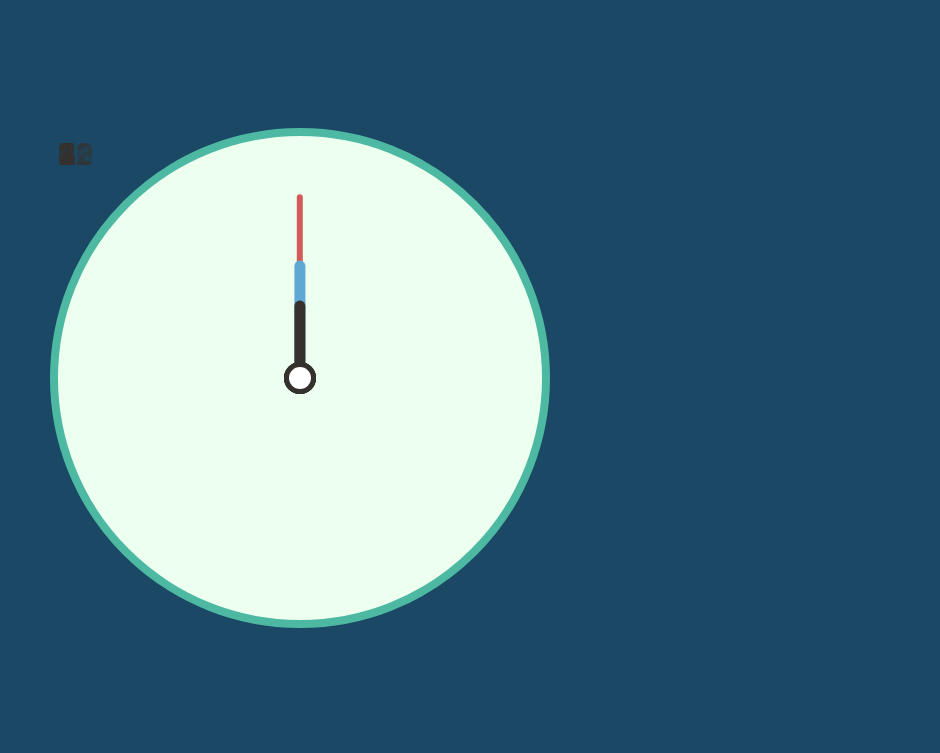
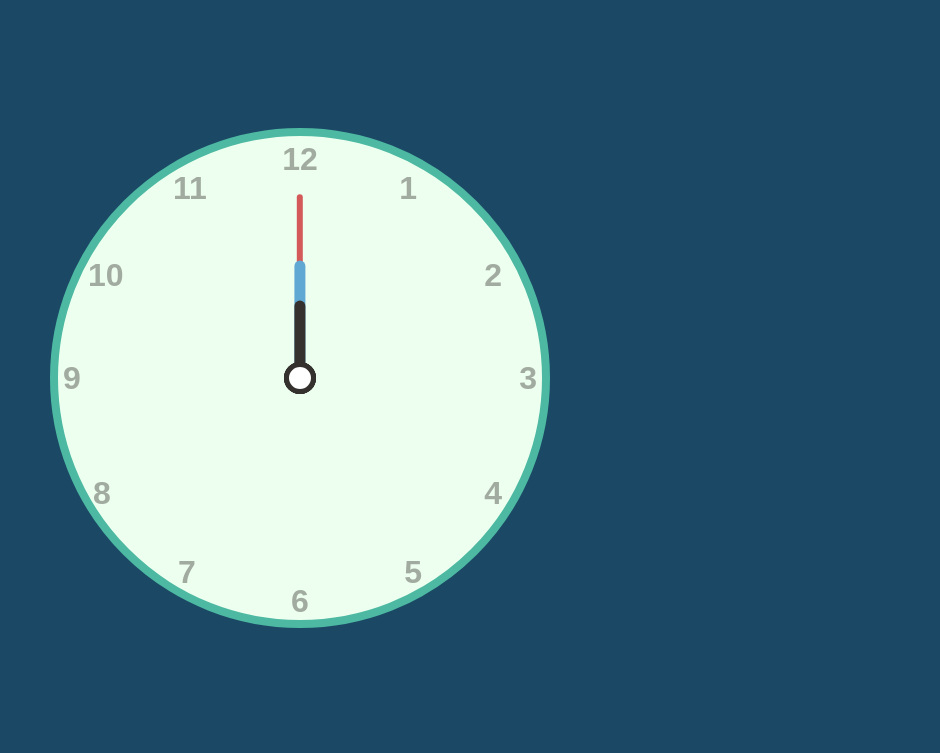
Before and after one commit to JavierCarrasco08/analog-clock, a website built with Vite: page index.html in a window 1280 px wide. Shown: the top 753 px of the page, without its empty margins (340-1280 px from the left). Built offline with nearby package versions, Linux system fonts and the light colour scheme.

Commit message:
fix: Improving and resetting some HTML parts

```diff
--- a/index.html
+++ b/index.html
@@ -30,40 +30,40 @@
             <div class="clock__tool"></div>
           </div>
           <div class="clock__numbers">
-            <div class="clock__content">
+            <div class="clock__content clock__content--12">
               <p class="clock__number">12</p>
             </div>
-            <div class="clock__content">
+            <div class="clock__content clock__content--1">
               <p class="clock__number">1</p>
             </div>
-            <div class="clock__content">
+            <div class="clock__content clock__content--2">
               <p class="clock__number">2</p>
             </div>
-            <div class="clock__content">
+            <div class="clock__content clock__content--3">
               <p class="clock__number">3</p>
             </div>
-            <div class="clock__content">
+            <div class="clock__content clock__content--4">
               <p class="clock__number">4</p>
             </div>
-            <div class="clock__content">
+            <div class="clock__content clock__content--5">
               <p class="clock__number">5</p>
             </div>
-            <div class="clock__content">
+            <div class="clock__content clock__content--6">
               <p class="clock__number">6</p>
             </div>
-            <div class="clock__content">
+            <div class="clock__content clock__content--7">
               <p class="clock__number">7</p>
             </div>
-            <div class="clock__content">
+            <div class="clock__content clock__content--8">
               <p class="clock__number">8</p>
             </div>
-            <div class="clock__content">
+            <div class="clock__content clock__content--9">
               <p class="clock__number">9</p>
             </div>
-            <div class="clock__content">
+            <div class="clock__content clock__content--10">
               <p class="clock__number">10</p>
             </div>
-            <div class="clock__content">
+            <div class="clock__content clock__content--11">
               <p class="clock__number">11</p>
             </div>
           </div>
```
